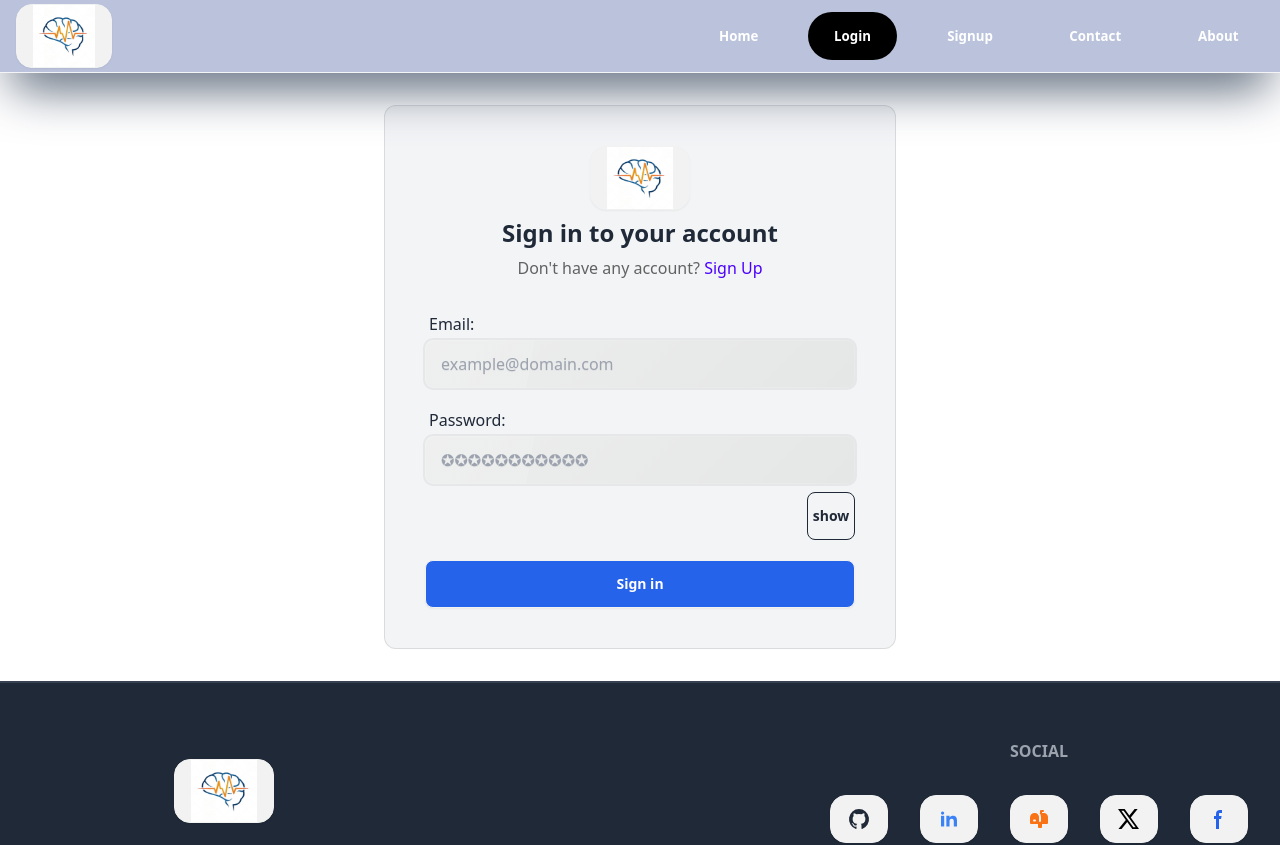
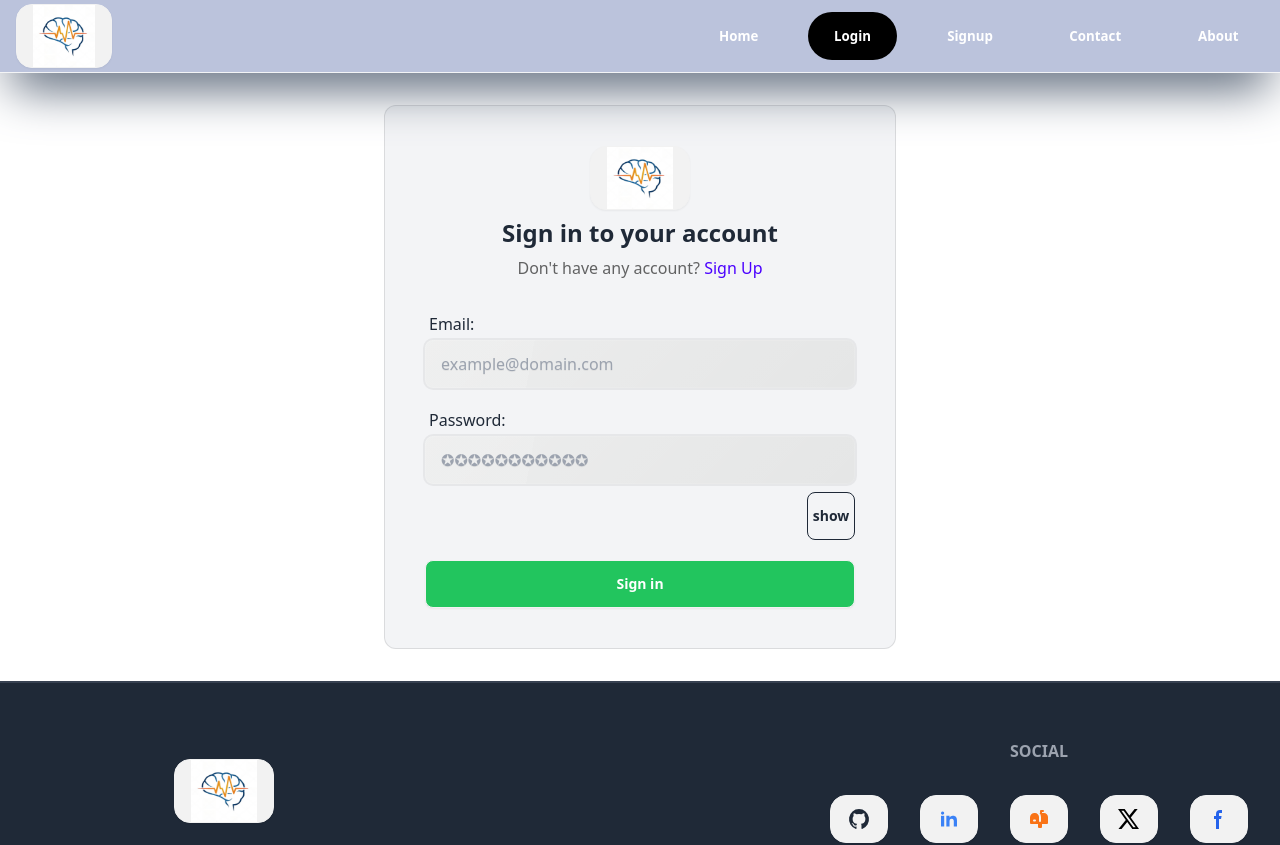
Before and after one commit to TBS96/neuroAI-client, a React (Vite) app: page /login in a window 1280 px wide. Shown: the top 845 px of the page. Built offline with nearby package versions, Linux system fonts and the light colour scheme.

Commit message:
change btn color
Signed-off-by: TBS96 <9tbs6@proton.me>

```diff
--- a/src/components/Button.jsx
+++ b/src/components/Button.jsx
@@ -3,7 +3,7 @@ import React from 'react'
 export default function Button({
     children,
     type = 'button',
-    bgColor = 'bg-blue-600',
+    bgColor = 'bg-green-500',
     textColor = 'text-white',
     className = '',
     ...props
--- a/src/components/Login.jsx
+++ b/src/components/Login.jsx
@@ -63,7 +63,7 @@ function Login () {
                             <input type='checkbox' className='hidden' id='show' onChange={() => setShowPass(!showPass)} />
                             <label htmlFor="show" className='btn btn-square btn-outline'>{showPass ? 'hide' : 'show'}</label>
                         </div>
-                        <Button type='submit' className='w-full hover:bg-green-500'>Sign in</Button>
+                        <Button type='submit' className='w-full hover:bg-green-600'>Sign in</Button>
                     </div>
                 </form>
             </div>
--- a/src/components/Signup.jsx
+++ b/src/components/Signup.jsx
@@ -114,7 +114,7 @@ function Signup () {
                             <input type='checkbox' className='hidden' id='show' onChange={() => setShowPass(!showPass)} />
                             <label htmlFor="show" className='btn btn-square btn-outline'>{showPass ? 'hide' : 'show'}</label>
                         </div>
-                        <Button type='submit' className='w-full hover:bg-blue-700'>
+                        <Button type='submit' className='w-full hover:bg-green-600'>
                             Create Account
                         </Button>
                     </div>
```
